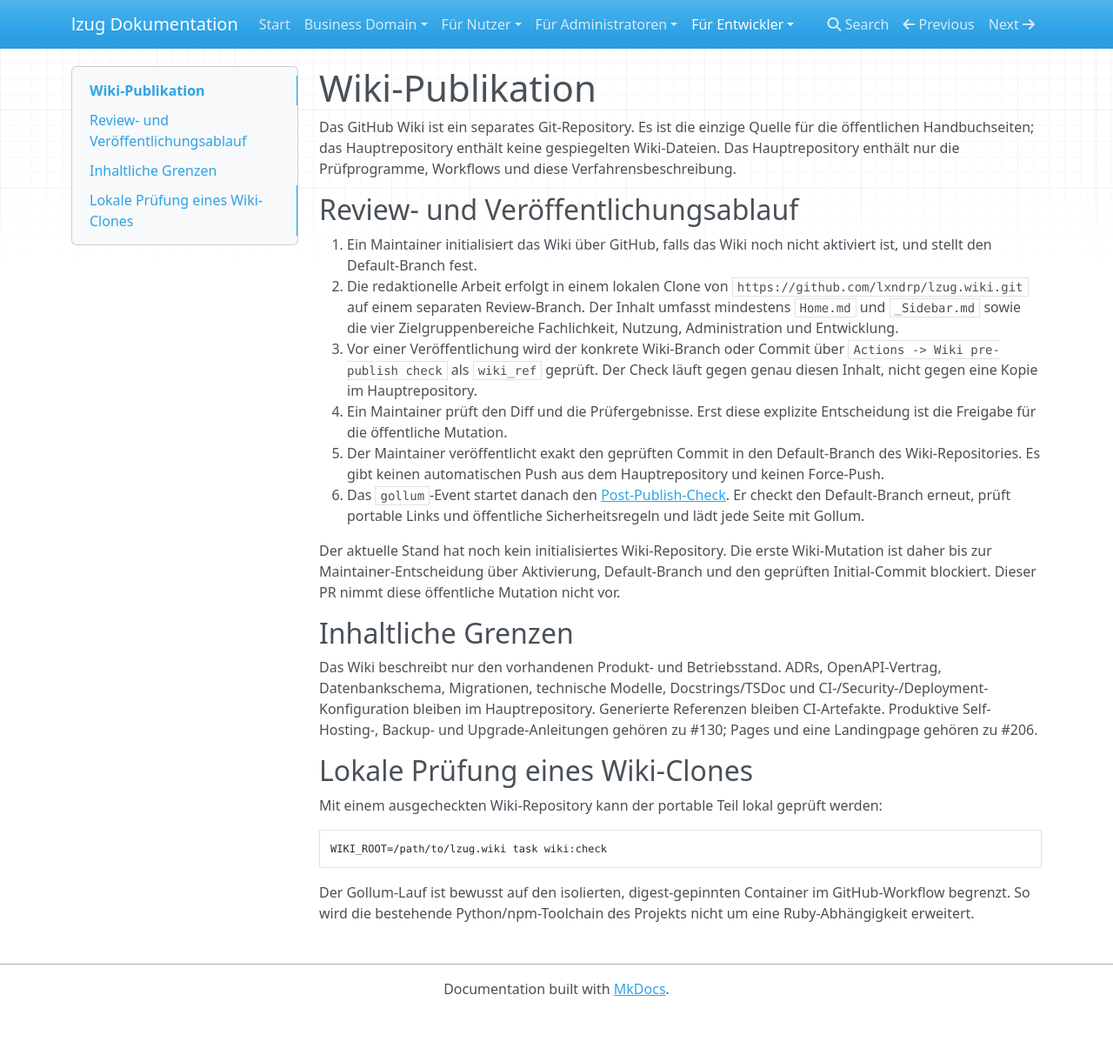
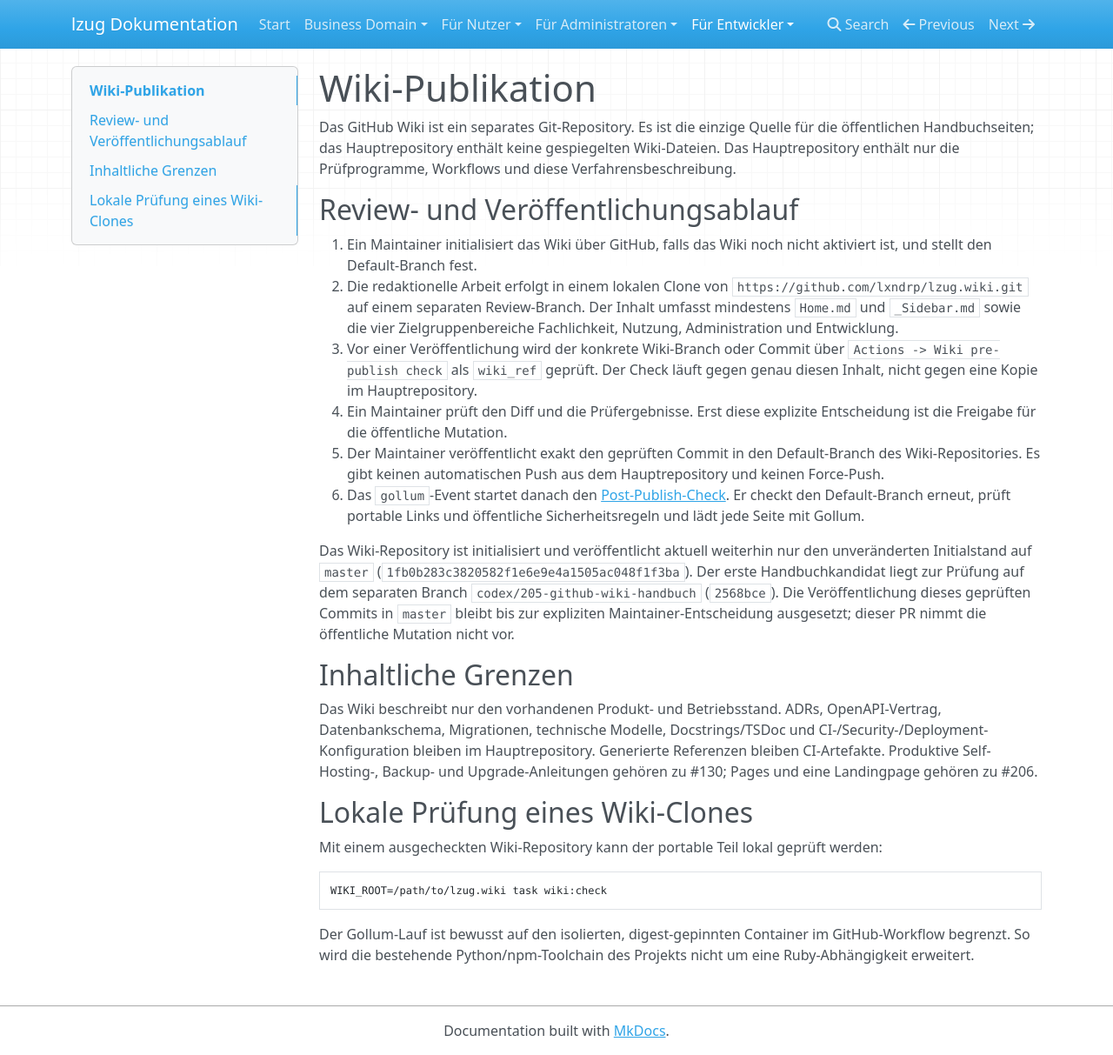
Before and after one commit to lxndrp/lzug, an MkDocs documentation site: the page built from docs/developers/wiki-publishing.md, in a window 1280 px wide and 1213 px high. Shown: the whole window at 87% size. Built offline with MkDocs 1.6.1, drawn with Linux system fonts in a browser that asks for light colours; nearby versions of some CDN libraries.

Commit message:
Document Wiki review candidate

```diff
--- a/docs/developers/wiki-publishing.md
+++ b/docs/developers/wiki-publishing.md
@@ -27,10 +27,12 @@ Workflows und diese Verfahrensbeschreibung.
    Er checkt den Default-Branch erneut, prüft portable Links und öffentliche
    Sicherheitsregeln und lädt jede Seite mit Gollum.
 
-Der aktuelle Stand hat noch kein initialisiertes Wiki-Repository. Die erste
-Wiki-Mutation ist daher bis zur Maintainer-Entscheidung über Aktivierung,
-Default-Branch und den geprüften Initial-Commit blockiert. Dieser PR nimmt
-diese öffentliche Mutation nicht vor.
+Das Wiki-Repository ist initialisiert und veröffentlicht aktuell weiterhin nur
+den unveränderten Initialstand auf `master` (`1fb0b283c3820582f1e6e9e4a1505ac048f1f3ba`).
+Der erste Handbuchkandidat liegt zur Prüfung auf dem separaten Branch
+`codex/205-github-wiki-handbuch` (`2568bce`). Die Veröffentlichung dieses
+geprüften Commits in `master` bleibt bis zur expliziten Maintainer-Entscheidung
+ausgesetzt; dieser PR nimmt die öffentliche Mutation nicht vor.
 
 ## Inhaltliche Grenzen
 
```
